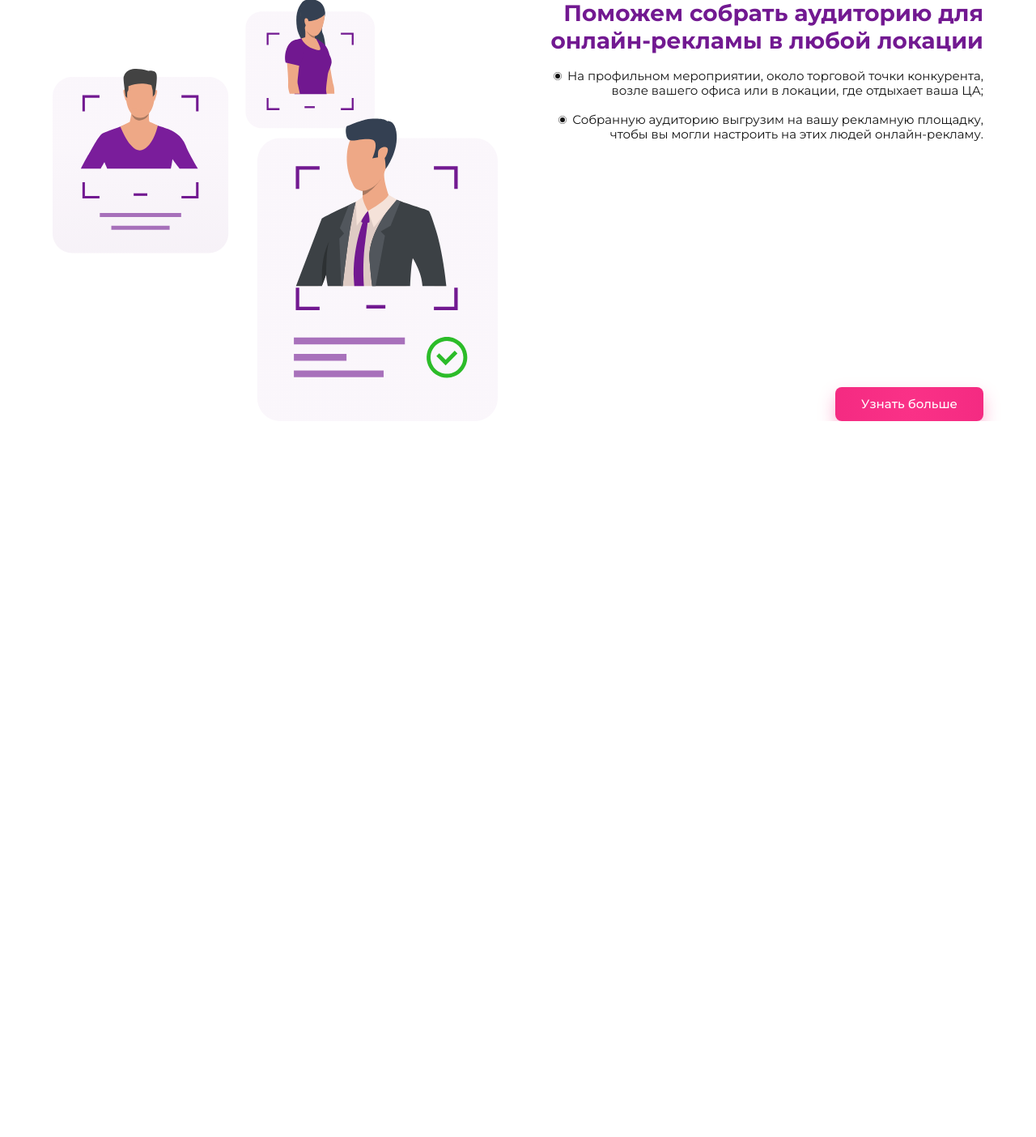
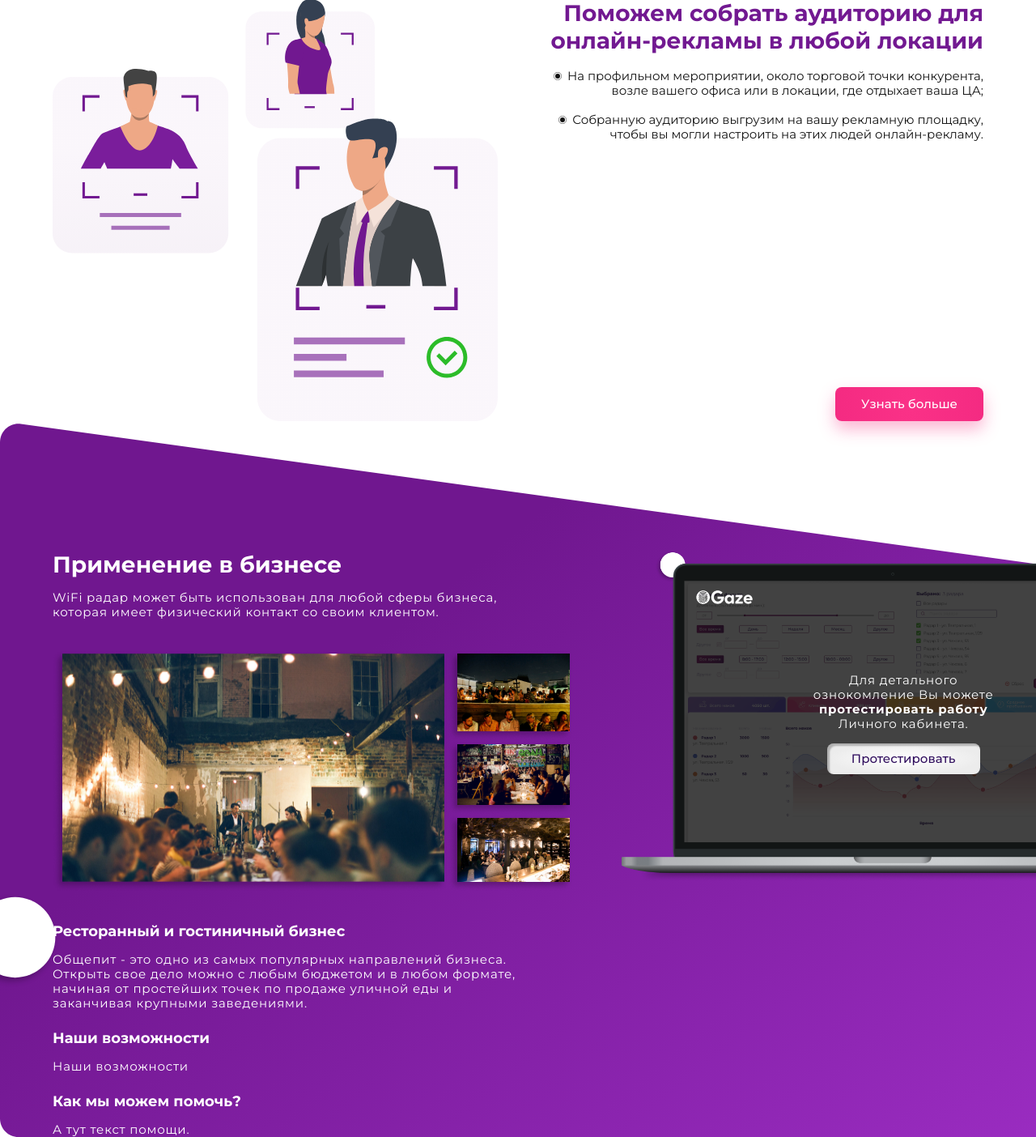
Before and after one commit to kotlyarDG/gaze.github.io, a PHP site: page / in a window 1280 px wide. Shown: the part 3059-4463 px from the top of the page at 81% size. Before the commit the page ends 3579 px from the top, so only its background shows below. Run offline with PHP 8.4, Linux system fonts and the light colour scheme.

Commit message:
business

```diff
--- /dev/null
+++ b/#source/scss/_business-radar.scss
@@ -0,0 +1,141 @@
+.business-radar {
+	background: url("../../images/system_img/radar/business/bg.svg") top left / cover no-repeat;
+	padding: 160px 0 0 0;
+	position: relative;
+
+	&__wrapper {
+		max-width: 1250px;
+		margin: 0 auto;
+
+		@media (max-width: $lg) {
+			max-width: 1150px;
+		}
+
+		@media (max-width: $md) {
+			max-width: 930px;
+		}
+
+		@media (max-width: $sm) {
+			max-width: 90%;
+		}
+	}
+
+	&__content {
+		width: 50%;
+	}
+
+	&__slider {
+	}
+
+	&__slide {
+	}
+
+	&__img {
+		position: absolute;
+		right: 0;
+		top: 160px;
+		width: 40vw;
+
+		img {
+			max-width: 100%;
+		}
+	}
+
+	&__link-block {
+		position: absolute;
+		top: 12%;
+		left: 18%;
+
+		display: flex;
+		flex-direction: column;
+		height: 100%;
+		width: 100%;
+
+		img {
+			align-self: start;
+		}
+	}
+
+	&__text-link-block {
+		display: block;
+		position: absolute;
+		top: 25%;
+		left: 25%;
+		width: 50%;
+		text-align: center;
+	}
+
+	&__text-link {
+		font-size: 15px;
+		line-height: 18px;
+		text-align: center;
+		letter-spacing: 0.055em;
+
+		color: #ffffff;
+
+		span {
+			font-weight: bold;
+		}
+	}
+
+	&__link {
+		font-weight: 500;
+		font-size: 15px;
+		line-height: 18px;
+		text-align: center;
+		display: inline-block;
+
+		color: #300e5e;
+		padding: 10px 30px;
+		background: radial-gradient(50% 50% at 50% 50%, #ffffff 0%, #ececec 100%);
+		box-shadow: inset 3px 3px 2px rgba(0, 0, 0, 0.25);
+		border-radius: 8px;
+		margin: 15px 0 0 0;
+	}
+}
+
+.slide-business {
+	&__title {
+		font-weight: bold;
+		font-size: 28px;
+		line-height: 34px;
+
+		color: #ffffff;
+	}
+
+	&__text {
+		font-size: 15px;
+		line-height: 18px;
+		letter-spacing: 0.055em;
+
+		color: #ffffff;
+
+		margin: 15px 0 0 0;
+	}
+
+	&__images {
+		display: flex;
+		margin: 38px 0;
+	}
+
+	&__big-img {
+		flex: 0 1 66.6667%;
+	}
+
+	&__column-images {
+		flex: 0 1 33.3333%;
+		display: flex;
+		flex-direction: column;
+	}
+
+	&__subtitle {
+		font-weight: bold;
+		font-size: 18px;
+		line-height: 22px;
+
+		color: #ffffff;
+		margin: 23px 0 0 0;
+	}
+}
+.busines-radar {
+}
--- a/#source/scss/_products-radar.scss
+++ b/#source/scss/_products-radar.scss
@@ -1,6 +1,6 @@
 .products-radar {
 	padding: 100px 0 150px 0;
-	background: url("../../images/system_img/radar/products/bg.svg") top right / cover no-repeat;
+	background: url("../images/system_img/radar/products/bg.svg") top right / cover no-repeat;
 
 	&__wrapper {
 		max-width: 1250px;
@@ -39,7 +39,6 @@
 
 		@media (max-width: $xs) {
 			display: block;
-			// text-align: center;
 		}
 	}
 
--- a/#source/scss/style.scss
+++ b/#source/scss/style.scss
@@ -66,6 +66,7 @@ body {
 @import "first-radar";
 @import "products-radar";
 @import "plus-radar";
+@import "business-radar";
 
 // Footer
 @import "footer";
--- a/css/style.css
+++ b/css/style.css
@@ -644,7 +644,7 @@ body {
 
 .products-radar {
   padding: 100px 0 150px 0;
-  background: url("../../images/system_img/radar/products/bg.svg") top right/cover no-repeat;
+  background: url("../images/system_img/radar/products/bg.svg") top right/cover no-repeat;
 }
 
 .products-radar__wrapper {
@@ -987,3 +987,155 @@ body {
             flex-direction: column-reverse;
   }
 }
+
+.business-radar {
+  background: url("../../images/system_img/radar/business/bg.svg") top left/cover no-repeat;
+  padding: 160px 0 0 0;
+  position: relative;
+}
+
+.business-radar__wrapper {
+  max-width: 1250px;
+  margin: 0 auto;
+}
+
+@media (max-width: 1336px) {
+  .business-radar__wrapper {
+    max-width: 1150px;
+  }
+}
+
+@media (max-width: 1199px) {
+  .business-radar__wrapper {
+    max-width: 930px;
+  }
+}
+
+@media (max-width: 991px) {
+  .business-radar__wrapper {
+    max-width: 90%;
+  }
+}
+
+.business-radar__content {
+  width: 50%;
+}
+
+.business-radar__img {
+  position: absolute;
+  right: 0;
+  top: 160px;
+  width: 40vw;
+}
+
+.business-radar__img img {
+  max-width: 100%;
+}
+
+.business-radar__link-block {
+  position: absolute;
+  top: 12%;
+  left: 18%;
+  display: -webkit-box;
+  display: -ms-flexbox;
+  display: flex;
+  -webkit-box-orient: vertical;
+  -webkit-box-direction: normal;
+      -ms-flex-direction: column;
+          flex-direction: column;
+  height: 100%;
+  width: 100%;
+}
+
+.business-radar__link-block img {
+  -ms-flex-item-align: start;
+      -ms-grid-row-align: start;
+      align-self: start;
+}
+
+.business-radar__text-link-block {
+  display: block;
+  position: absolute;
+  top: 25%;
+  left: 25%;
+  width: 50%;
+  text-align: center;
+}
+
+.business-radar__text-link {
+  font-size: 15px;
+  line-height: 18px;
+  text-align: center;
+  letter-spacing: 0.055em;
+  color: #ffffff;
+}
+
+.business-radar__text-link span {
+  font-weight: bold;
+}
+
+.business-radar__link {
+  font-weight: 500;
+  font-size: 15px;
+  line-height: 18px;
+  text-align: center;
+  display: inline-block;
+  color: #300e5e;
+  padding: 10px 30px;
+  background: -webkit-radial-gradient(50% 50% at 50% 50%, #ffffff 0%, #ececec 100%);
+  background: -o-radial-gradient(50% 50% at 50% 50%, #ffffff 0%, #ececec 100%);
+  background: radial-gradient(50% 50% at 50% 50%, #ffffff 0%, #ececec 100%);
+  -webkit-box-shadow: inset 3px 3px 2px rgba(0, 0, 0, 0.25);
+          box-shadow: inset 3px 3px 2px rgba(0, 0, 0, 0.25);
+  border-radius: 8px;
+  margin: 15px 0 0 0;
+}
+
+.slide-business__title {
+  font-weight: bold;
+  font-size: 28px;
+  line-height: 34px;
+  color: #ffffff;
+}
+
+.slide-business__text {
+  font-size: 15px;
+  line-height: 18px;
+  letter-spacing: 0.055em;
+  color: #ffffff;
+  margin: 15px 0 0 0;
+}
+
+.slide-business__images {
+  display: -webkit-box;
+  display: -ms-flexbox;
+  display: flex;
+  margin: 38px 0;
+}
+
+.slide-business__big-img {
+  -webkit-box-flex: 0;
+      -ms-flex: 0 1 66.6667%;
+          flex: 0 1 66.6667%;
+}
+
+.slide-business__column-images {
+  -webkit-box-flex: 0;
+      -ms-flex: 0 1 33.3333%;
+          flex: 0 1 33.3333%;
+  display: -webkit-box;
+  display: -ms-flexbox;
+  display: flex;
+  -webkit-box-orient: vertical;
+  -webkit-box-direction: normal;
+      -ms-flex-direction: column;
+          flex-direction: column;
+}
+
+.slide-business__subtitle {
+  font-weight: bold;
+  font-size: 18px;
+  line-height: 22px;
+  color: #ffffff;
+  margin: 23px 0 0 0;
+}
--- a/index.html
+++ b/index.html
@@ -154,6 +154,49 @@
 			</div>
 		</section>
 
+		<section class="business-radar">
+			<div class="business-radar__wrapper">
+				<div class="business-radar__content">
+					<div class="business-radar__slider">
+						<div class="business-radar__slide slide-business">
+							<p class="slide-business__title">Применение в бизнесе</p>
+							<p class="slide-business__text">WiFi радар может быть использован для любой сферы бизнеса, которая
+								имеет физический контакт со своим клиентом.</p>
+							<div class="slide-business__images">
+								<img src="images/content_img/radar/business/01.png" alt="" class="slide-business__big-img">
+								<div class="slide-business__column-images">
+									<img src="images/content_img/radar/business/02.png" alt="">
+									<img src="images/content_img/radar/business/03.png" alt="">
+									<img src="images/content_img/radar/business/04.png" alt="">
+								</div>
+							</div>
+							<p class="slide-business__subtitle">Ресторанный и гостиничный бизнес</p>
+							<p class="slide-business__text">Общепит - это одно из самых популярных направлений бизнеса.
+								Открыть свое дело можно с любым бюджетом и в любом формате, начиная от простейших точек по
+								продаже уличной еды и заканчивая крупными заведениями.</p>
+							<p class="slide-business__subtitle">Наши возможности</p>
+							<p class="slide-business__text">Наши возможности</p>
+							<p class="slide-business__subtitle">Как мы можем помочь?</p>
+							<p class="slide-business__text">А тут текст помощи.</p>
+						</div>
+
+					</div>
+				</div>
+				<div class="business-radar__img">
+					<img src="images/system_img/radar/business/mac.png" alt="">
+					<div class="business-radar__link-block">
+						<img src="images/system_img/radar/footer/logo_white.png" alt="">
+						<div class="business-radar__text-link-block">
+							<p class="business-radar__text-link">
+								Для детального ознокомление Вы можете <span>протестировать работу</span> Личного кабинета.
+							</p>
+							<a href="$" class="business-radar__link">Протестировать</a>
+						</div>
+					</div>
+				</div>
+			</div>
+		</section>
+
 	</div>
 
 
```
